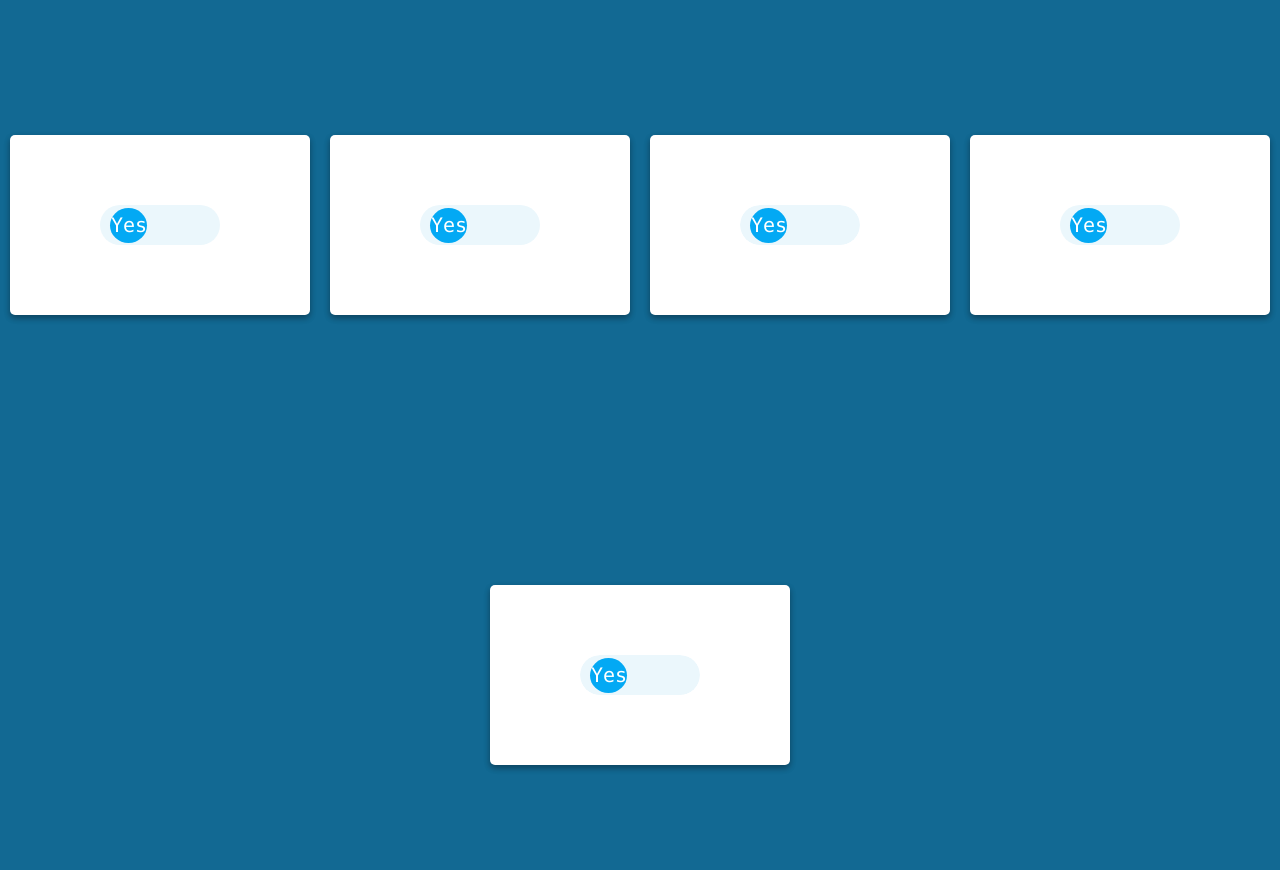
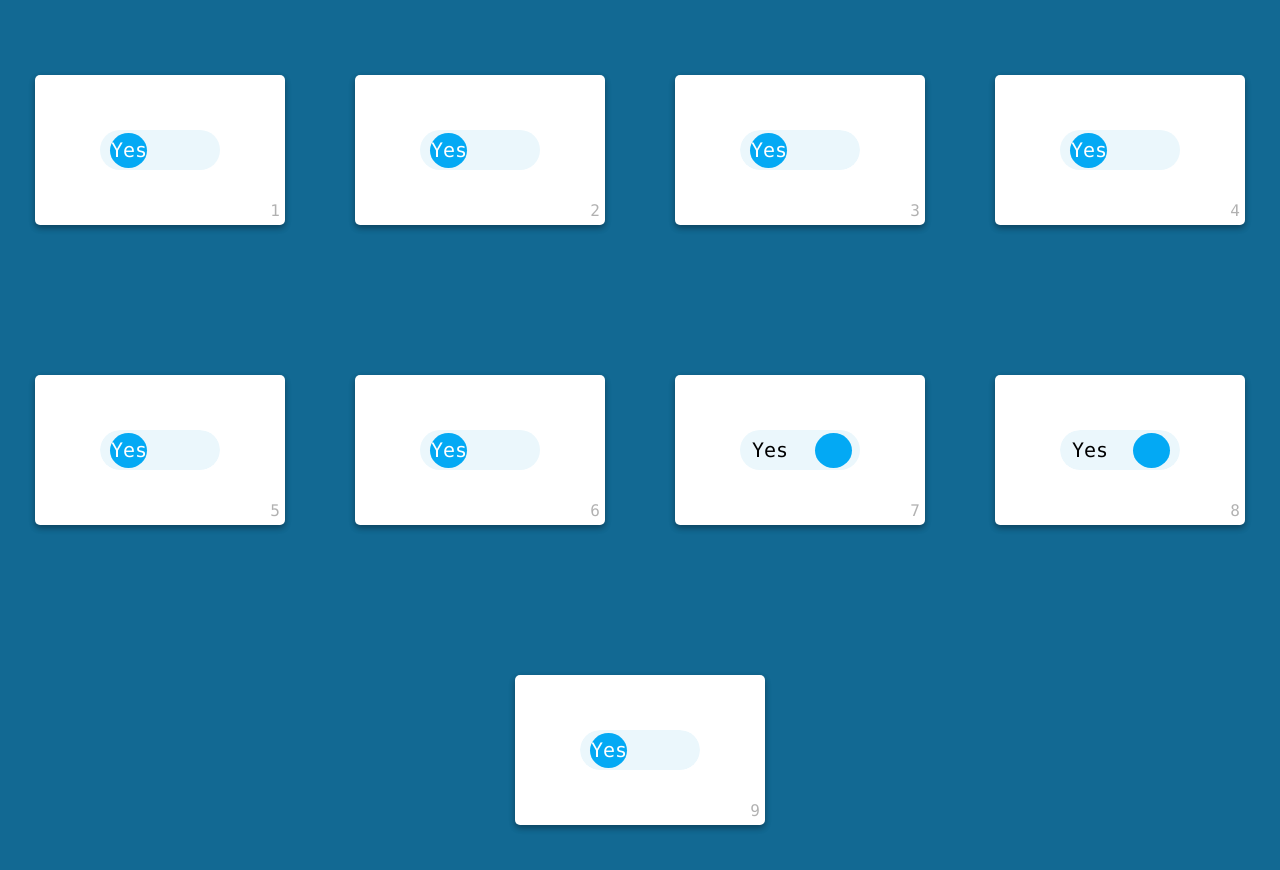
Before and after one commit to catx1726/Bingo-CSS, a Jekyll site: the page 10M/button_group.html, which Jekyll copies as it is, in a window 1280 px wide. Shown: the top 870 px of the page. Built offline with Jekyll 4.4.1, drawn with Linux system fonts in a browser that asks for light colours; some web fonts are replaced.

Commit message:
done button-group

```diff
--- a/10M/button_group.html
+++ b/10M/button_group.html
@@ -12,7 +12,8 @@
         font-family: consolas, source-han-serif-sc, serif, 'Nunito', 'Lato';
       }
       .main_container {
-        height: 100vh;
+        height: 100%;
+        min-height: 100vh;
         color: white;
         user-select: none;
         position: relative;
@@ -25,12 +26,26 @@
         --button-no-color: #f44336;
       }
       .button_box {
-        width: 15%;
-        height: 20%;
-        min-width: 300px;
-        max-width: 500px;
+        width: 20vmax;
+        height: 20vmax;
+        max-height: 100px;
+        max-height: 150px;
+        min-width: 150px;
+        max-width: 250px;
+        margin: 10px;
         border-radius: 5px;
         background-color: #ffffff;
+        position: relative;
+      }
+      .button_box::after {
+        content: attr(data-num);
+        right: 5px;
+        bottom: 5px;
+        opacity: 0.3;
+        color: black;
+        font-size: 1.6rem;
+        font-weight: 100;
+        position: absolute;
       }
       .m-checkbox {
         z-index: 4;
@@ -38,6 +53,7 @@
 
         cursor: pointer;
         position: relative;
+        border-radius: 100px;
       }
       .m-button {
         border-radius: 100px;
@@ -218,39 +234,144 @@
         transform: scale(20);
         background-color: var(--button-no-bg);
       }
+
+      /* Six-Button */
+      .six .dot::before,
+      .six .button-bg,
+      .six .dot {
+        transform: translateX(0);
+      }
+      .six .m-checkbox:active ~ .dot::before {
+        width: 60px;
+        border-radius: 100px;
+      }
+      .six .m-checkbox:checked ~ .dot {
+        transform: translateX(calc(var(--button-width) - 55px));
+      }
+      .six .m-checkbox:checked:active ~ .dot {
+        right: 25px;
+      }
+
+      /* Seven-Button */
+      .seven .text {
+        color: black;
+        font-size: 2rem;
+        padding-left: 12px;
+        line-height: var(--button-height);
+      }
+      .text.no {
+        right: 0;
+        padding-right: 12px;
+        position: absolute;
+      }
+      .seven .dot::before {
+        content: '';
+        transform: translateX(calc(var(--button-width) - 55px));
+      }
+      .seven .m-checkbox:checked ~ .dot::before {
+        content: '';
+        transform: translate(0);
+      }
+
+      /* Eight-Button */
+      .eight.m-button {
+        overflow: hidden;
+      }
+      .eight .text {
+        color: black;
+        font-size: 2rem;
+        padding-left: 12px;
+        line-height: var(--button-height);
+      }
+      .text.no {
+        right: 0;
+        padding-right: 12px;
+        position: absolute;
+      }
+      .eight .dot::after {
+        content: '';
+        z-index: 3;
+        bottom: 0;
+        width: 35px;
+        height: 35px;
+        padding: 0 1px;
+        border-radius: 100%;
+        text-align: center;
+        margin: 2.5px 0px;
+        background-color: var(--button-yes-color);
+        /* add */
+        right: 10px;
+        position: absolute;
+        transform: translateY(0);
+      }
+      .eight .dot::before {
+        content: '';
+        transform: translateY(50px);
+      }
+      .eight .m-checkbox:checked ~ .dot::before {
+        content: '';
+        transform: translate(0);
+      }
+      .eight .m-checkbox:checked ~ .dot::after {
+        transform: translateY(50px);
+      }
+
+      /* Nine-Button */
+      .nine {
+        overflow: hidden;
+      }
+      .nine .dot::before,
+      .nine .button-bg,
+      .nine .dot {
+        transform: translateX(0);
+      }
+      .nine .m-checkbox:active ~ .dot::before {
+        content: '————————';
+        width: 100px;
+        font-size: 2rem;
+        color: white;
+        border-radius: 100px;
+      }
+      .nine .m-checkbox:checked ~ .dot {
+        color: black;
+        transform: translateX(calc(var(--button-width) - 55px));
+      }
+      .nine .m-checkbox:checked:active ~ .dot {
+        right: 65.5px;
+      }
     </style>
   </head>
   <body>
     <main class="main_container m-flex flex-jc-around flex-an-center flex-wrap">
-      <div class="button_box box-shadow-obt-s m-flex flex-jc-center flex-an-center">
+      <div data-num="1" class="button_box box-shadow-obt-s m-flex flex-jc-center flex-an-center">
         <div class="m-button one">
           <input type="checkbox" class="m-checkbox" />
           <div class="dot"></div>
           <div class="button-bg"></div>
         </div>
       </div>
-      <div class="button_box box-shadow-obt-s m-flex flex-jc-center flex-an-center">
+      <div data-num="2" class="button_box box-shadow-obt-s m-flex flex-jc-center flex-an-center">
         <div class="m-button two">
           <input type="checkbox" class="m-checkbox" />
           <div class="dot"></div>
           <div class="button-bg"></div>
         </div>
       </div>
-      <div class="button_box box-shadow-obt-s m-flex flex-jc-center flex-an-center">
+      <div data-num="3" class="button_box box-shadow-obt-s m-flex flex-jc-center flex-an-center">
         <div class="m-button three">
           <input type="checkbox" class="m-checkbox" />
           <div class="dot"></div>
           <div class="button-bg"></div>
         </div>
       </div>
-      <div class="button_box box-shadow-obt-s m-flex flex-jc-center flex-an-center">
+      <div data-num="4" class="button_box box-shadow-obt-s m-flex flex-jc-center flex-an-center">
         <div class="m-button four">
           <input type="checkbox" class="m-checkbox" />
           <div class="dot"></div>
           <div class="button-bg"></div>
         </div>
       </div>
-      <div class="button_box box-shadow-obt-s m-flex flex-jc-center flex-an-center">
+      <div data-num="5" class="button_box box-shadow-obt-s m-flex flex-jc-center flex-an-center">
         <div class="m-button five">
           <input type="checkbox" class="m-checkbox" />
           <div class="dot"></div>
@@ -259,6 +380,42 @@
           </div>
         </div>
       </div>
+      <div data-num="6" class="button_box box-shadow-obt-s m-flex flex-jc-center flex-an-center">
+        <div class="m-button six">
+          <input type="checkbox" class="m-checkbox" />
+          <div class="dot"></div>
+          <div class="button-bg">
+            <span class="bg-shadow"></span>
+          </div>
+        </div>
+      </div>
+      <div data-num="7" class="button_box box-shadow-obt-s m-flex flex-jc-center flex-an-center">
+        <div class="m-button seven">
+          <input type="checkbox" class="m-checkbox" />
+          <div class="dot"></div>
+          <div class="button-bg">
+            <span class="text yes">Yes</span>
+            <span class="text no">No</span>
+          </div>
+        </div>
+      </div>
+      <div data-num="8" class="button_box box-shadow-obt-s m-flex flex-jc-center flex-an-center">
+        <div class="m-button eight">
+          <input type="checkbox" class="m-checkbox" />
+          <div class="dot"></div>
+          <div class="button-bg">
+            <span class="text yes">Yes</span>
+            <span class="text no">No</span>
+          </div>
+        </div>
+      </div>
+      <div data-num="9" class="button_box box-shadow-obt-s m-flex flex-jc-center flex-an-center">
+        <div class="m-button nine">
+          <input type="checkbox" class="m-checkbox" />
+          <div class="dot"></div>
+          <div class="button-bg"></div>
+        </div>
+      </div>
     </main>
   </body>
 </html>
```
